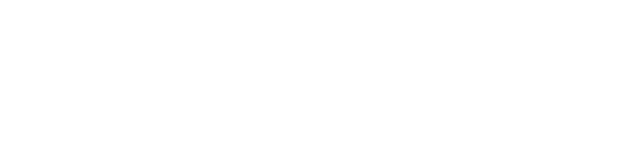
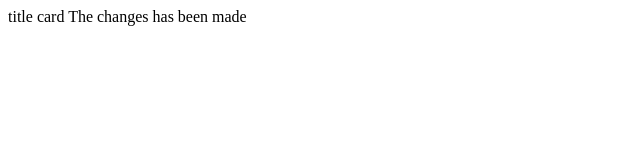
Before and after one commit to vib3shnan/Httpsamplerepo, a plain HTML site: page nonother.html in a window 1280 px wide. Shown: the whole page, without its empty margins (0-640 px from the left). Drawn offline with Linux system fonts and the light colour scheme.

Commit message:
updated nonother.html

```diff
--- a/nonother.html
+++ b/nonother.html
@@ -1,3 +1,6 @@
-<html>   </html>
-<html>   </html>
-<html> </html>
+<html>
+<head>title card</head>
+  <body>
+    The changes has been made
+    </body>
+</html>
```
